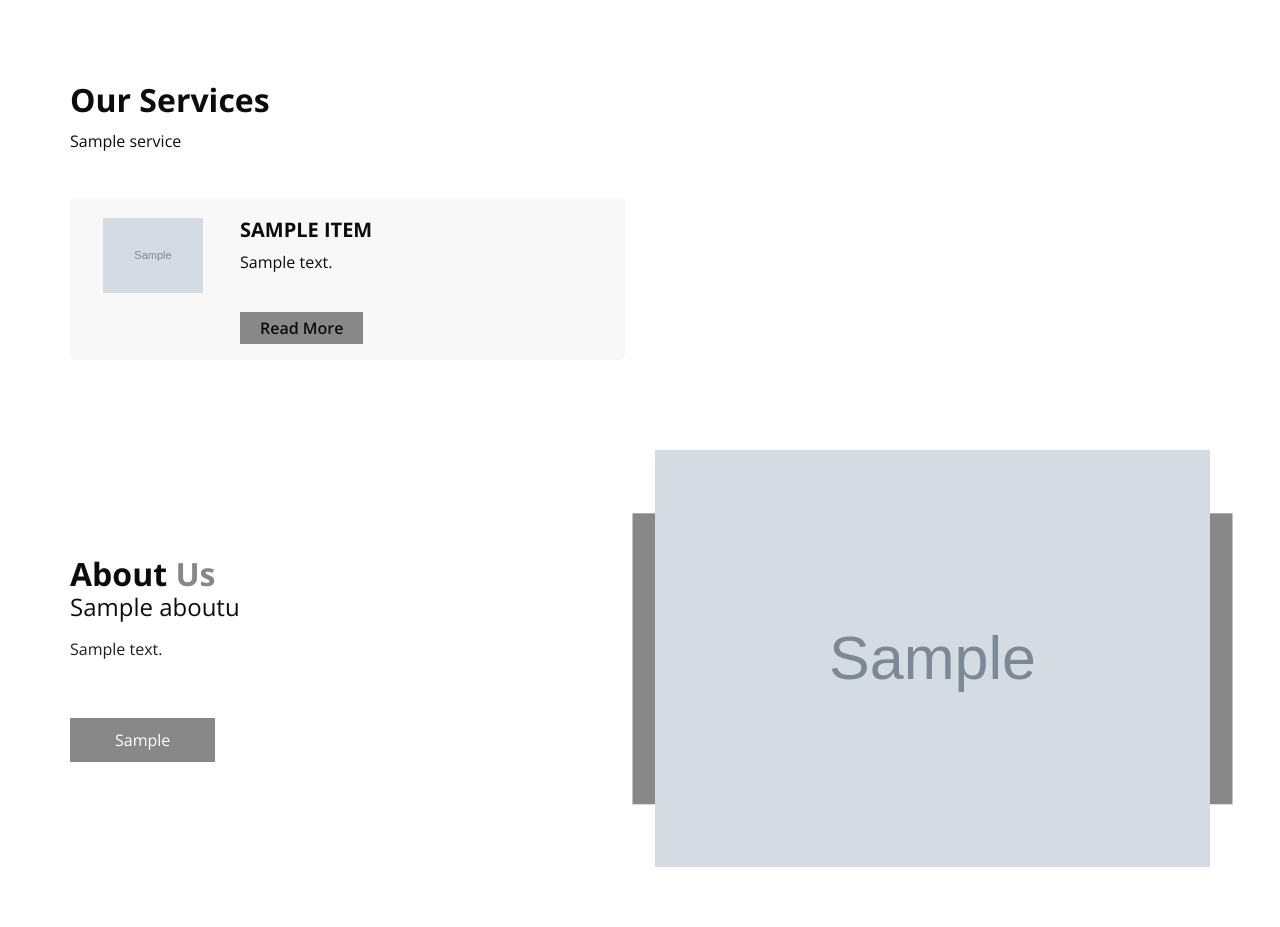
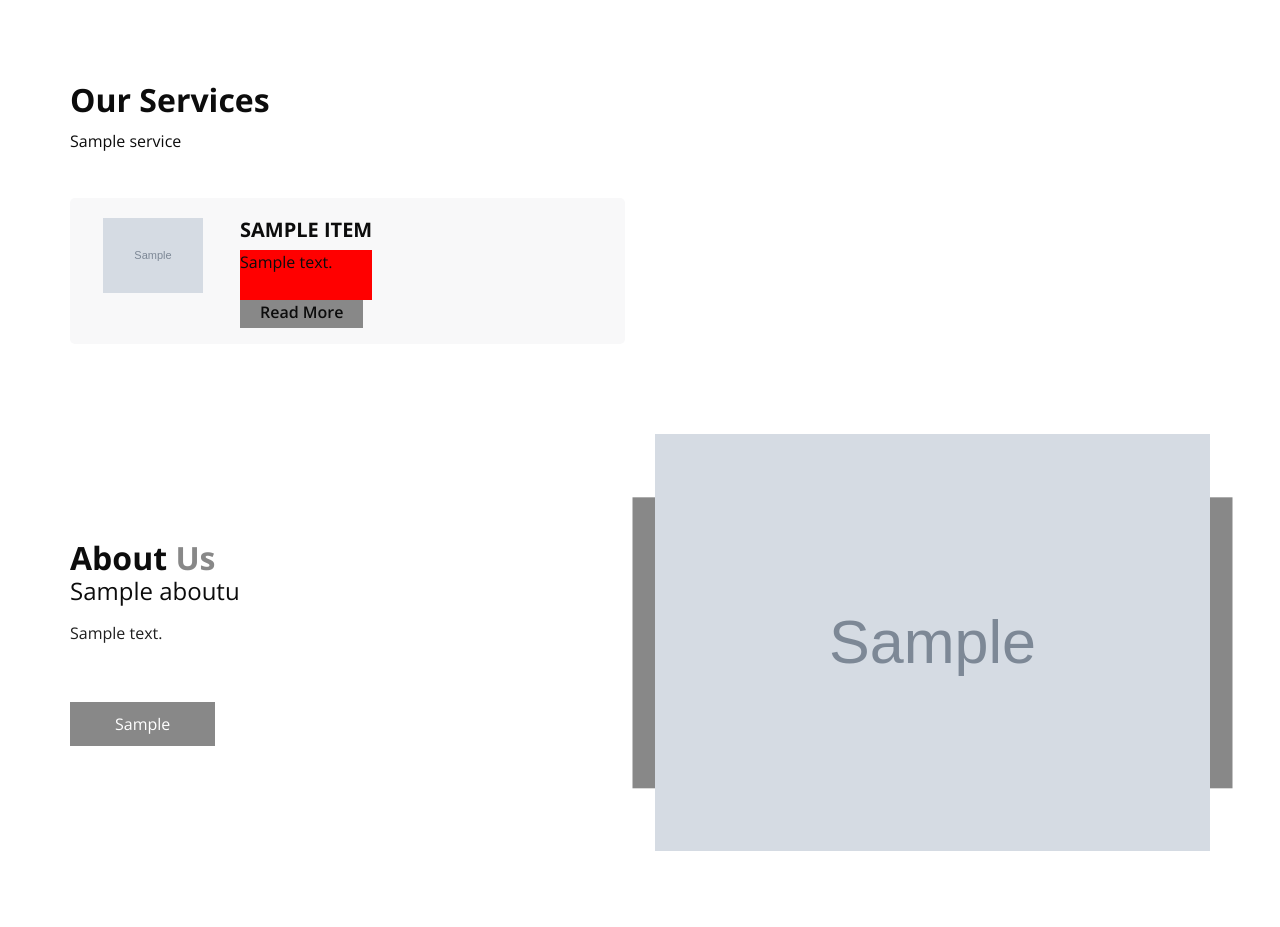
Before and after one commit to EnriqueBBCode/CartInt, a Django app: page / in a window 1280 px wide. Shown: the part 751-1678 px from the top of the page. Run offline with Django 4.2, Linux system fonts and the light colour scheme; tables that the repository leaves empty hold one stand-in row (values such as "Sample post"); grey boxes marked "Sample" are stand-in pictures; some libraries are stand-ins or nearby versions.

Commit message:
Read more

```diff
--- a/static/css/style.css
+++ b/static/css/style.css
@@ -412,8 +412,8 @@ a:focus {
 .parrafo-small {
     overflow: hidden;
     height: 50px;
+    width: 100%;
     text-overflow: ellipsis;
-    white-space: nowrap;
 }
 
 .hidden {
--- a/templates/index.html
+++ b/templates/index.html
@@ -189,7 +189,9 @@
               </div>
               <div class="detail-box">
                 <h5 class="translate" id="boxservice-name-{{forloop.counter}}">{{s.name}}</h5>
-                <p class="translate parrafo-small" id="boxservice-details-{{forloop.counter}}">{{s.datails}}</p>
+                <div style="position:relative;width:100%;background:red" class="translate parrafo-small" id="boxservice-details-{{forloop.counter}}">
+                  {{s.datails}}
+                </div>
                 <a style="background-color:{{theme.button_colors}};padding:5px 20px" class="translate btnreadmore" text="boxservice-details-{{forloop.counter}}" id="readmore-s-{{s.pk}}">
                   Read More
                 </a>
```
